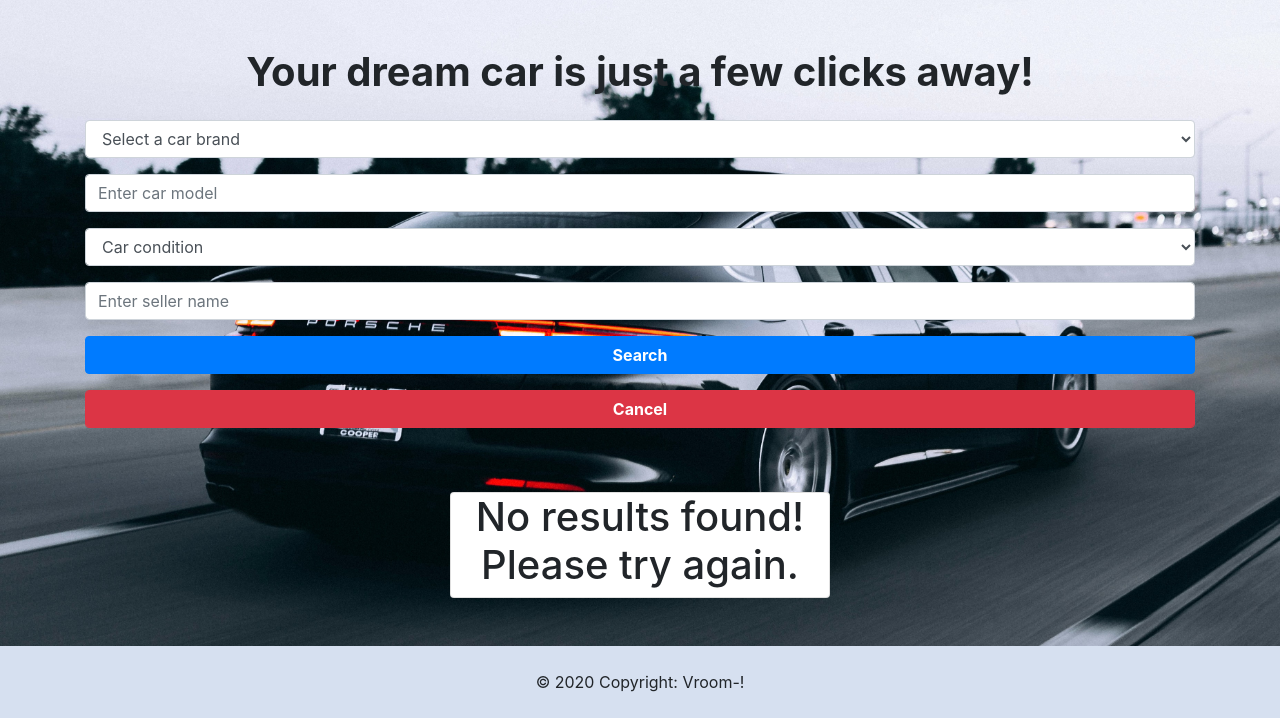
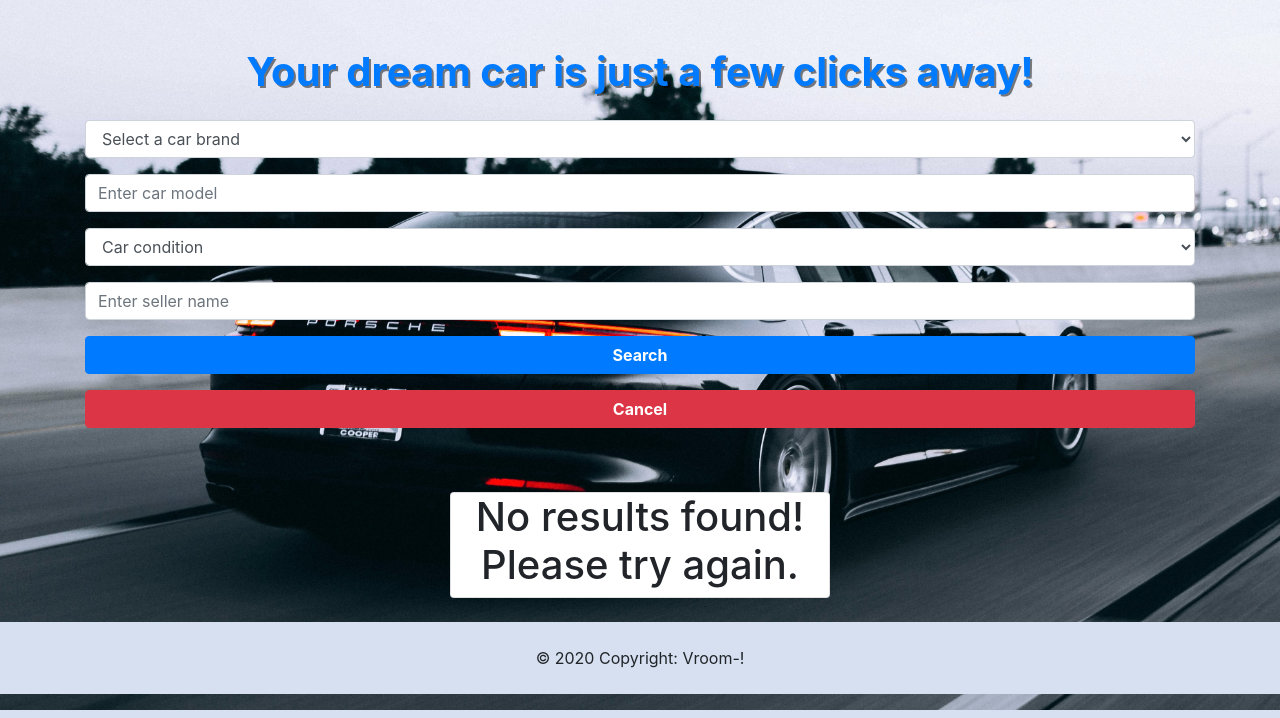
Before and after one commit to Code-Institute-Submissions/liuzhenxin2-vroom-, a Flask app: page /search in a window 1280 px wide. Shown: the part 90-808 px from the top of the page. Run offline with Flask 2, Linux system fonts and the light colour scheme; data that the repository does not hold is empty; some libraries are stand-ins or nearby versions.

Commit message:
added styling for header texts

```diff
--- a/static/styles/other-style.css
+++ b/static/styles/other-style.css
@@ -9,3 +9,15 @@ body {
 .price-col {
     color: #ff4b5c;
 }
+
+.hr-style {
+    border: 2px solid black;
+}
+
+.footer-style {
+    background-color: #d6e0f0;
+}
+
+.header-shadow {
+  text-shadow: 2px 2px rgba(0, 0, 0, 0.5);
+}
--- a/templates/all_listings.template.html
+++ b/templates/all_listings.template.html
@@ -5,8 +5,9 @@ Vroom! - All listings
 {% block content %}
 <!-- create listing button -->
 <div>
-	<a href="{{url_for('show_create')}}" class="btn btn-primary mb-5 w-100"><b>Create Your Listing</b></a>
+	<a href="{{url_for('show_create')}}" class="btn btn-primary mb-3 w-100"><b>Create Your Listing</b></a>
 </div>
+<hr class="hr-style">
 <!-- pagination -->
 <nav>
     <ul class="pagination d-flex justify-content-center">
--- a/templates/base.template.html
+++ b/templates/base.template.html
@@ -92,7 +92,7 @@
         {%endblock%}
     </div>
     <!-- Footer -->
-        <footer class="p-2 mt-5" style="background-color: #d6e0f0;">
+        <footer class="p-2 mt-4 footer-style w-100">
             <!-- Copyright -->
             <div class="footer-copyright text-center py-3">© 2020 Copyright:
                 <span>Vroom-!</span>
--- a/templates/create_listing.template.html
+++ b/templates/create_listing.template.html
@@ -3,7 +3,8 @@
 Vroom! - Create your listing
 {%endblock%}
 {% block content %}
-<h3 class="create-listing-text mb-5"> Create Your Listing</h3>
+<h1 class="create-listing-text mb-3 text-primary header-shadow"><b>Create Your Listing</b></h1>
+<hr class="hr-style">
 
 <form method="POST">
 {%with%}
--- a/templates/delete_listing.template.html
+++ b/templates/delete_listing.template.html
@@ -4,7 +4,7 @@ Vroom! - Delete listing
 {%endblock%}
 {% block content %}
 
-    <h2>Are you sure you want to delete listing: "{{listing.listing_name}}"</h2>
+    <h2><b  class="text-primary header-shadow">Are you sure you want to delete listing:</b> "{{listing.listing_name}}"</h2>
 
     <form method="POST">
     <!-- Delete button -->
--- a/templates/form_create_listing.template.html
+++ b/templates/form_create_listing.template.html
@@ -1,6 +1,6 @@
 <!-- form for create and update components of Vroom -->
 <div>
-    <h3>Car Details:</h3>
+    <h3 class="text-primary header-shadow"><b>Car Details:</b></h3>
     <!-- listing title form -->
     <div>
         <input type="text" name="listing_name" value="{{previous_values.listing_name}}" placeholder="Give your listing an interesting title!" class="form-control mt-3 w-100" required>
@@ -67,6 +67,6 @@
 </div>
 <div>
     <!-- input form for image upload -->
-    <h3>Your image link:</h3>
+    <h3 class="text-primary header-shadow"><b>Your image link:</b></h3>
     <input type="text" name="photolink" placeholder="Paste your image link here" value="{{previous_values.photolink}}" class="form-control mt-3 w-100">
 </div>
--- a/templates/form_update_listing.template.html
+++ b/templates/form_update_listing.template.html
@@ -1,6 +1,6 @@
 <!-- form for create and update components of Vroom -->
 <div>
-    <h3>Car Details:</h3>
+    <h3><b  class="text-primary header-shadow">Car Details:</b></h3>
     <!-- listing title form -->
     <div>
         <input type="text" name="listing_name" value="{{previous_values.listing_name}}" placeholder="Give your listing an interesting title!" class="form-control mt-3 w-100" required>
@@ -67,6 +67,6 @@
 </div>
 <div>
     <!-- input form for image upload -->
-    <h3>Your image link:</h3>
+    <h3><b  class="text-primary header-shadow">Your image link:</b></h3>
     <input type="text" name="photolink" placeholder="Paste your image link here" value="{{previous_values.photolink}}" class="form-control mt-3 w-100">
 </div>
--- a/templates/login.template.html
+++ b/templates/login.template.html
@@ -3,7 +3,7 @@
 Vroom! - Login
 {%endblock%}
 {% block content %}
-<h1 class="mb-3">Login</h1>
+<h1 class="mb-3 header-shadow">Login</h1>
 
 <form  method="POST">
     <div>
@@ -15,6 +15,6 @@ Vroom! - Login
     <input type="submit" value="Login" class="btn btn-primary w-100" style="font-weight: bold;"/>
 </form>
 
-<h1 class="mt-3 mb-3">No account?</h1>
+<h1 class="mt-3 mb-3 header-shadow">No account?</h1>
 <a href="{{url_for('register')}}" class="btn btn-primary w-100"><b>Register</b></a>
 {% endblock %}
--- a/templates/my_listings.template.html
+++ b/templates/my_listings.template.html
@@ -5,8 +5,9 @@ Vroom! - My store
 {% block content %}
 <!-- Create listing button link -->
 <div>
-    <a href="{{url_for('show_create')}}" class="btn btn-primary mb-5 w-100"><b>Create Your Listing</b></a>
+    <a href="{{url_for('show_create')}}" class="btn btn-primary mb-3 w-100"><b>Create Your Listing</b></a>
 </div>
+<hr class="hr-style">
 <!-- pagination -->
 <nav>
     <ul class="pagination d-flex justify-content-center">
@@ -46,7 +47,7 @@ Vroom! - My store
 {% for each_listing in listings %}
 <div class="card" style="margin: 2%; border: 2px white solid; box-shadow: 5px 5px;">
     <h5 class="card-title text-center p-4"><b>{{each_listing.listing_name}}</b></h5>
-        <img src="{{url_for('static', filename='pictures/index-main-background.jpg')}}" class="w-100"/>
+        <img src="{{each_listing.photolink}}" class="w-100"/>
     <div class="card-body">
     <h5 class="card-title">Listed on:</h5>
     <ul class="list-group list-group-flush">
--- a/templates/register.template.html
+++ b/templates/register.template.html
@@ -3,7 +3,7 @@
 Vroom! - Register
 {%endblock%}
 {% block content %}
-<h1 class="mb-3">Register</h1>
+<h1 class="mb-3 text-primary header-shadow">Register</h1>
 
 <form method="POST">
 {%with%}
@@ -18,6 +18,6 @@ Vroom! - Register
 {%endwith%}
 </form>
 
-<h1 class="mt-3 mb-3">Already have an account?</h1>
+<h1 class="mt-3 mb-3 text-primary header-shadow">Already have an account?</h1>
 <a href="{{url_for('login')}}" class="btn btn-primary w-100"><b>Login</b></a>
 {% endblock %}
--- a/templates/search.template.html
+++ b/templates/search.template.html
@@ -3,7 +3,7 @@
 Vroom! - Search
 {%endblock%}
 {% block content %}
-<h1 class="text-center"><b>Your dream car is just a few clicks away!</b></h1>
+<h1 class="text-center"><b  class="text-primary header-shadow">Your dream car is just a few clicks away!</b></h1>
 
 <form method="GET" class="form-inline">
 {%with%}
@@ -114,7 +114,7 @@ class="row row-cols-1 row-cols-md-3 d-flex justify-content-around align-items-st
     <hr>
     <h5 class="card-title">Contact:</h5>
     <ul class="list-group list-group-flush">
-        <li class="list-group-item p-0 mb-3 w-100"><b><span class="text-primary">Phone No:</span></b> {{each_listing.seller_phone}}<br><b><span class="text-primary">Email:</span></b> {{each_listing.seller_email}}</li>
+        <li class="list-group-item p-0 mb-3 w-100 text-primary"><b>Phone No: {{each_listing.seller_phone}}<br>Email: {{each_listing.seller_email}}</b></li>
     </ul>
     <div id="accordion_{{each_listing._id}}">
         <div class="card">
--- a/templates/update_listing.template.html
+++ b/templates/update_listing.template.html
@@ -4,7 +4,8 @@ Vroom! - Update listing
 {%endblock%}
 {% block content %}
 
-<h3>Updating {{listing.listing_name}}</h3>
+<h3><span  class="text-primary header-shadow"><b>Updating:</b></span> {{listing.listing_name}}</h3>
+<hr class="hr-style">
 
 <form method="POST">
 {%with %}
```
